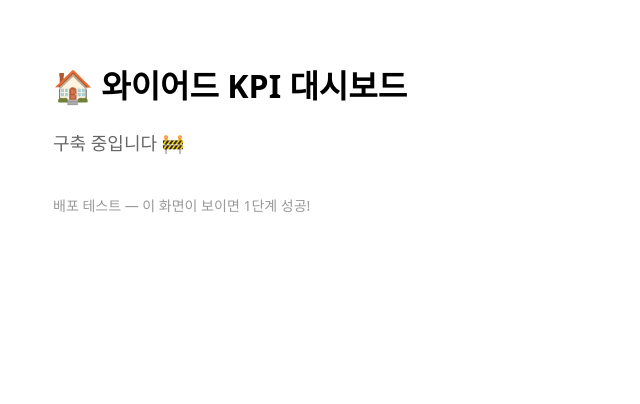
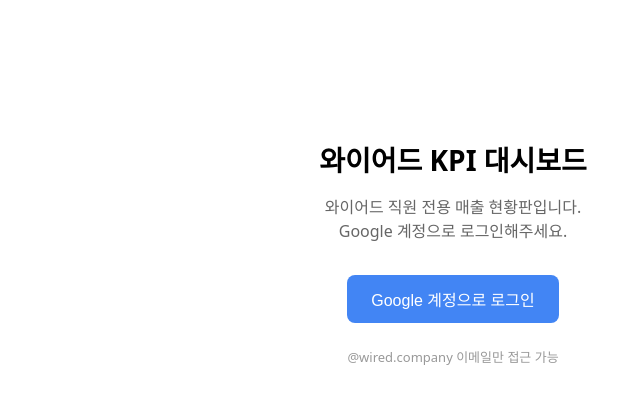
Before and after one commit to tony5046/wired-kpi-dashboard, a Next.js app: page / in a window 1280 px wide. Shown: the top 404 px of the page, without its empty margins (187-827 px from the left). Built offline with nearby package versions, Linux system fonts and the light colour scheme; no server answers.

Commit message:
Add NextAuth Google login with @wired.company whitelist
- Add next-auth dependency
- Add OAuth handler (app/api/auth/[...nextauth]/route.js)
- Whitelist emails by ALLOWED_EMAIL_DOMAIN env var
- Add SessionProvider wrapper
- Update home page with login/logout UI

```diff
--- a/app/layout.js
+++ b/app/layout.js
@@ -1,3 +1,5 @@
+import Providers from './providers';
+
 export const metadata = {
   title: '와이어드 KPI 대시보드',
   description: '와이어드 전사 매출 현황',
@@ -7,7 +9,7 @@
   return (
     <html lang="ko">
       <body style={{ margin: 0, fontFamily: 'system-ui, -apple-system, sans-serif' }}>
-        {children}
+        <Providers>{children}</Providers>
       </body>
     </html>
   );
--- a/app/page.js
+++ b/app/page.js
@@ -1,11 +1,99 @@
+'use client';
+import { useSession, signIn, signOut } from 'next-auth/react';
+
 export default function Home() {
+  const { data: session, status } = useSession();
+
+  if (status === 'loading') {
+    return <main style={{ padding: 40 }}>로딩 중...</main>;
+  }
+
+  if (!session) {
+    return (
+      <main
+        style={{
+          padding: 40,
+          maxWidth: 480,
+          margin: '80px auto',
+          textAlign: 'center',
+        }}
+      >
+        <h1 style={{ fontSize: 28, marginBottom: 12 }}>와이어드 KPI 대시보드</h1>
+        <p style={{ color: '#666', marginBottom: 32, lineHeight: 1.5 }}>
+          와이어드 직원 전용 매출 현황판입니다.
+          <br />
+          Google 계정으로 로그인해주세요.
+        </p>
+        <button
+          onClick={() => signIn('google')}
+          style={{
+            padding: '12px 24px',
+            fontSize: 16,
+            background: '#4285F4',
+            color: '#fff',
+            border: 'none',
+            borderRadius: 8,
+            cursor: 'pointer',
+            fontWeight: 500,
+          }}
+        >
+          Google 계정으로 로그인
+        </button>
+        <p style={{ color: '#999', fontSize: 13, marginTop: 24 }}>
+          @wired.company 이메일만 접근 가능
+        </p>
+      </main>
+    );
+  }
+
   return (
-    <main style={{ padding: 40, maxWidth: 800, margin: '0 auto' }}>
-      <h1 style={{ fontSize: 32 }}>🏠 와이어드 KPI 대시보드</h1>
-      <p style={{ color: '#666', fontSize: 18 }}>구축 중입니다 🚧</p>
-      <p style={{ color: '#999', fontSize: 14, marginTop: 40 }}>
-        배포 테스트 — 이 화면이 보이면 1단계 성공!
-      </p>
+    <main style={{ padding: 40, maxWidth: 960, margin: '0 auto' }}>
+      <header
+        style={{
+          display: 'flex',
+          justifyContent: 'space-between',
+          alignItems: 'center',
+          marginBottom: 24,
+          borderBottom: '1px solid #eee',
+          paddingBottom: 16,
+        }}
+      >
+        <h1 style={{ fontSize: 24, margin: 0 }}>🏠 와이어드 KPI 대시보드</h1>
+        <div style={{ display: 'flex', alignItems: 'center', gap: 12 }}>
+          <span style={{ color: '#666', fontSize: 14 }}>
+            {session.user.name} ({session.user.email})
+          </span>
+          <button
+            onClick={() => signOut()}
+            style={{
+              padding: '6px 14px',
+              fontSize: 13,
+              background: '#f5f5f5',
+              border: '1px solid #ddd',
+              borderRadius: 6,
+              cursor: 'pointer',
+            }}
+          >
+            로그아웃
+          </button>
+        </div>
+      </header>
+
+      <section
+        style={{
+          padding: 32,
+          background: '#f9fafb',
+          borderRadius: 12,
+          textAlign: 'center',
+        }}
+      >
+        <p style={{ fontSize: 18, color: '#333', marginBottom: 8 }}>
+          ✅ 로그인 성공!
+        </p>
+        <p style={{ color: '#999', fontSize: 14 }}>
+          다음 단계: 매출 데이터 연동 🚧
+        </p>
+      </section>
     </main>
   );
 }
--- /dev/null
+++ b/app/providers.js
@@ -0,0 +1,6 @@
+'use client';
+import { SessionProvider } from 'next-auth/react';
+
+export default function Providers({ children }) {
+  return <SessionProvider>{children}</SessionProvider>;
+}
--- a/package.json
+++ b/package.json
@@ -9,6 +9,7 @@
   },
   "dependencies": {
     "next": "14.2.3",
+    "next-auth": "^4.24.10",
     "react": "^18.2.0",
     "react-dom": "^18.2.0"
   }
```
Also changed, not shown: app/api/auth/[...nextauth]/route.js (added, +25 -0 lines), 1 other file (tests, documents, lock files or other folders).
